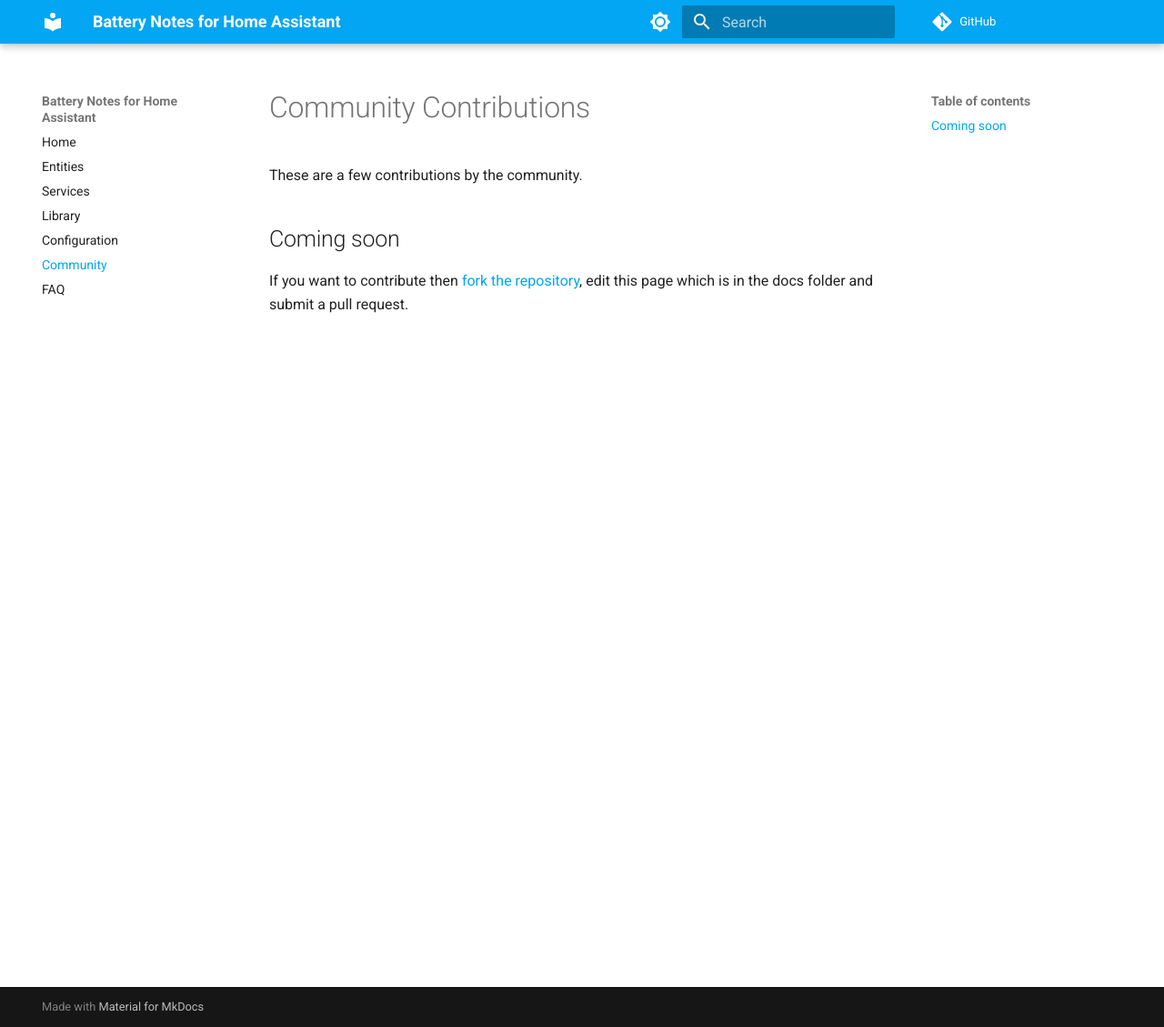
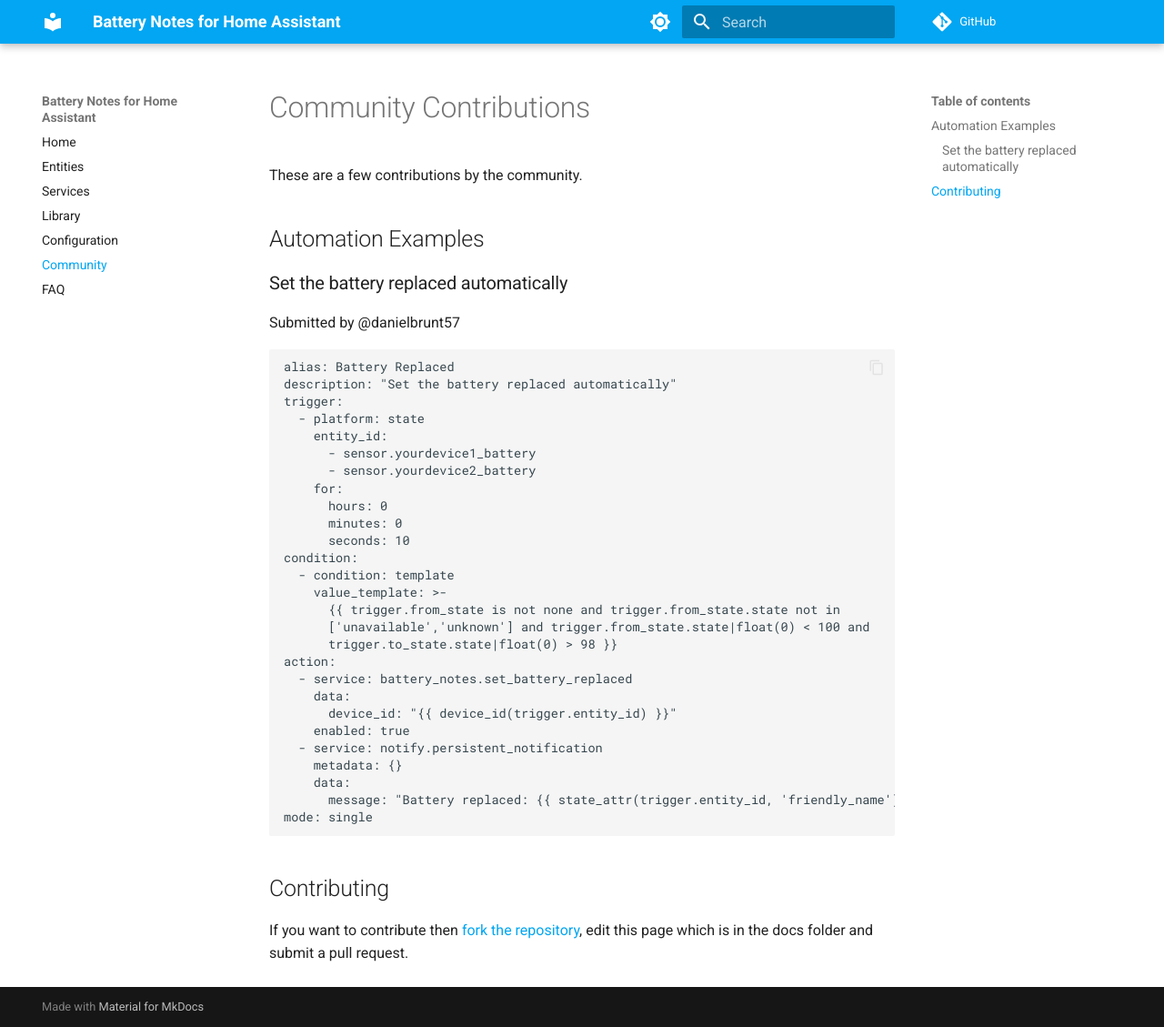
Before and after one commit to andrew-codechimp/HA-Battery-Notes, an MkDocs documentation site: the page built from docs/community.md, in a window 1280 px wide and 1129 px high. Shown: the whole window at 91% size. Built offline with MkDocs 1.6.1 and Material for MkDocs 9.7.7, drawn with Linux system fonts in a browser that asks for light colours; comment, search, counter and statistics services are not loaded.

Commit message:
First example

````diff
--- a/docs/community.md
+++ b/docs/community.md
@@ -2,6 +2,40 @@
 
 These are a few contributions by the community.
 
-## Coming soon
+## Automation Examples
 
+### Set the battery replaced automatically
+Submitted by @danielbrunt57
+
+```
+alias: Battery Replaced
+description: "Set the battery replaced automatically"
+trigger:
+  - platform: state
+    entity_id:
+      - sensor.yourdevice1_battery
+      - sensor.yourdevice2_battery
+    for:
+      hours: 0
+      minutes: 0
+      seconds: 10
+condition:
+  - condition: template
+    value_template: >-
+      {{ trigger.from_state is not none and trigger.from_state.state not in
+      ['unavailable','unknown'] and trigger.from_state.state|float(0) < 100 and
+      trigger.to_state.state|float(0) > 98 }}
+action:
+  - service: battery_notes.set_battery_replaced
+    data:
+      device_id: "{{ device_id(trigger.entity_id) }}"
+    enabled: true
+  - service: notify.persistent_notification
+    metadata: {}
+    data:
+      message: "Battery replaced: {{ state_attr(trigger.entity_id, 'friendly_name') }}"
+mode: single
+```
+
+## Contributing
 If you want to contribute then [fork the repository](https://github.com/andrew-codechimp/HA-Battery-Notes), edit this page which is in the docs folder and submit a pull request.
````
